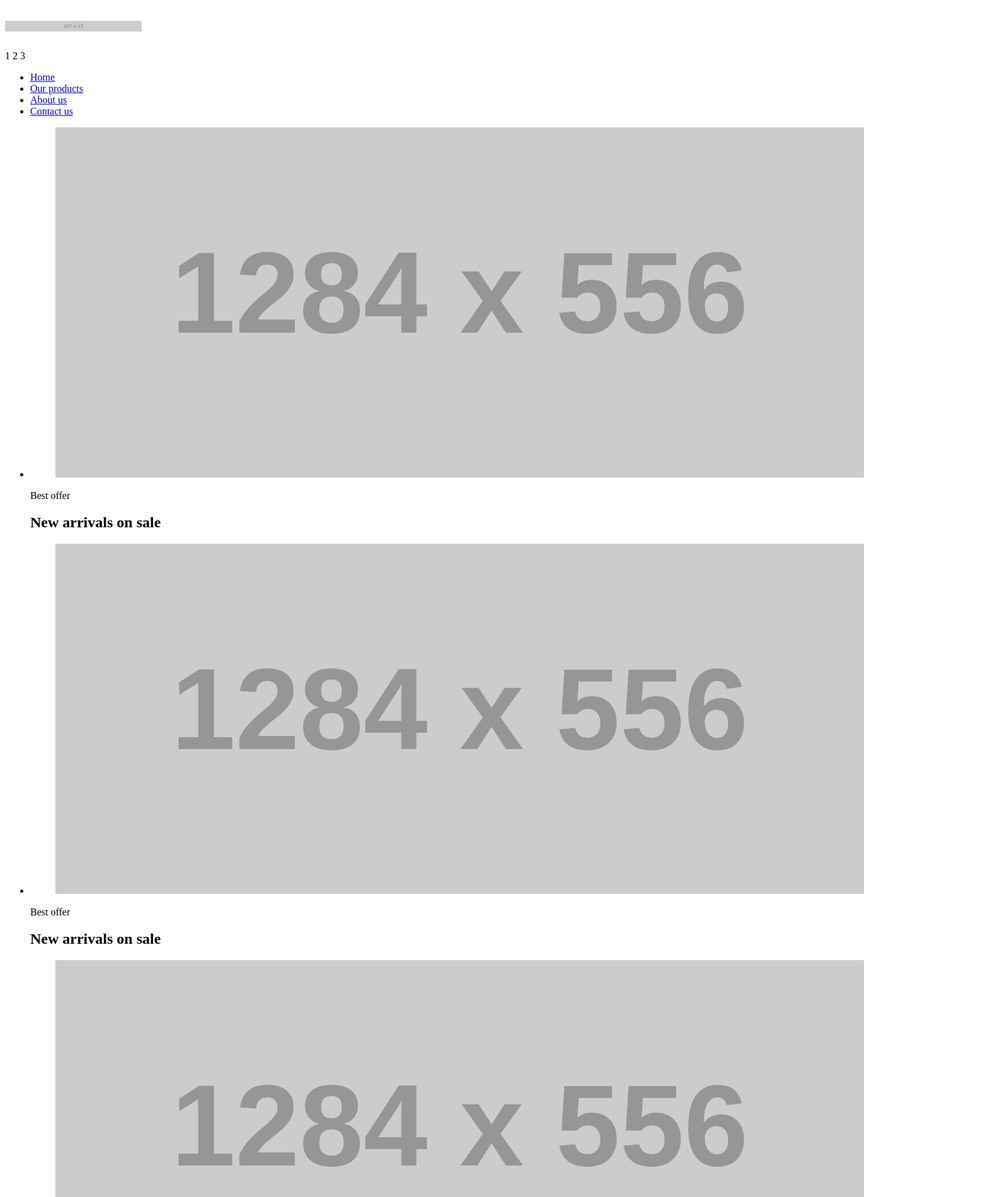
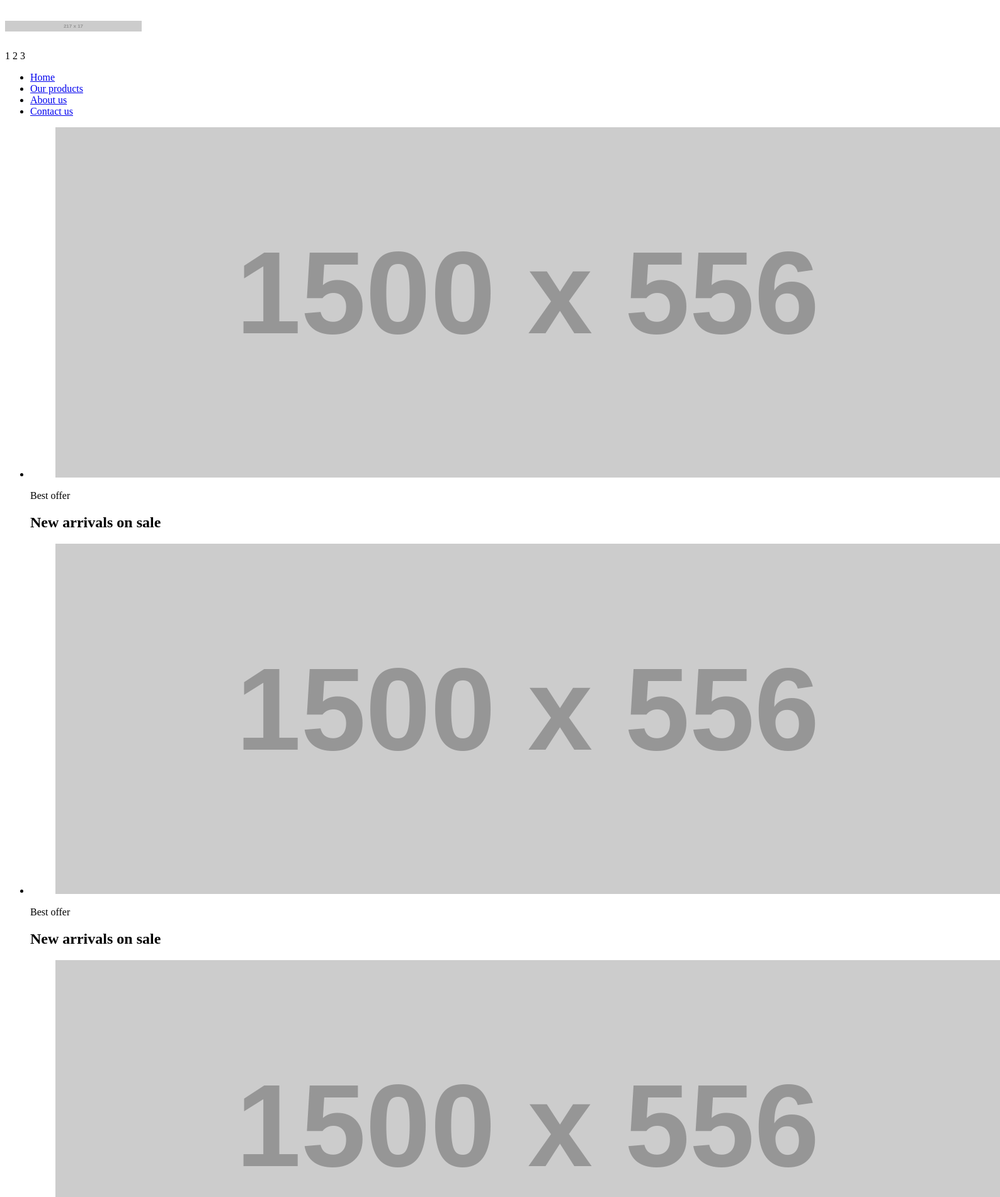
Before and after one commit to dpriyankaprdxn/SixteenClothingSass, a plain HTML site: page index.html in a window 1280 px wide. Shown: the top 1900 px of the page at 63% size, 1588 px wide, since content can reach past the window. Drawn offline with Linux system fonts and the light colour scheme; placeholder pictures from the web are drawn by us.

Commit message:
class add in anchor

```diff
--- a/index.html
+++ b/index.html
@@ -63,7 +63,7 @@
           <ul class="slider">
             <li>
               <figure>
-                <img src="https://via.placeholder.com/1284x556.png?text=Image1" alt="slider image 1">
+                <img src="https://via.placeholder.com/1500x556.png?text=Image1" alt="slider image 1">
               </figure>
               <div class="slider__text">
                 <span>Best offer</span>
@@ -72,7 +72,7 @@
             </li>
             <li>
               <figure>
-                <img src="https://via.placeholder.com/1284x556.png?text=Image2" alt="slider image 1">
+                <img src="https://via.placeholder.com/1500x556.png?text=Image2" alt="slider image 1">
               </figure>
               <div class="slider__text" >
                 <span>Best offer</span>
@@ -81,7 +81,7 @@
             </li>
             <li>
               <figure>
-                <img src="https://via.placeholder.com/1284x556.png?text=Image3" alt="slider image 1">
+                <img src="https://via.placeholder.com/1500x556.png?text=Image3" alt="slider image 1">
               </figure>
               <div class="slider__text">
                 <span>Best offer</span>
@@ -298,7 +298,7 @@
         <!-- about wrapper start -->
         <div class="wrapper">
           <h3>About sixteen clothing</h3>
-          <ul>
+          <ul class="about__child">
             <li>
               <img src="https://via.placeholder.com/518x307.png" alt="About">
             </li>
@@ -339,7 +339,7 @@
               <p>Lorem ipsum dolor sit amet, consectetur adipisicing elit, sed do eiusmod tempor incididunt.</p>
             </li>
             <li>
-              <a href="#FIXME" title="Purchase Now">Purchase Now</a>
+              <a href="#FIXME" class="purchase__btn" title="Purchase Now">Purchase Now</a>
             </li>
           </ul>
         </div>
```
